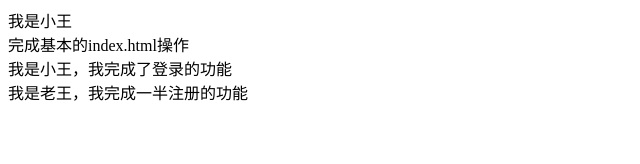
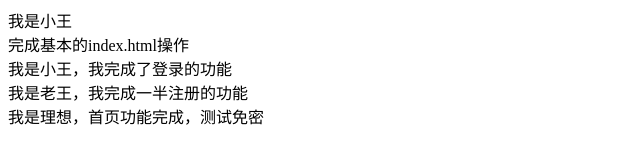
Before and after one commit to li279280274/first, a plain HTML site: page index.html in a window 1280 px wide. Shown: the whole page, without its empty margins (0-640 px from the left). Drawn offline with Linux system fonts and the light colour scheme.

Commit message:
免密提交

```diff
--- a/index.html
+++ b/index.html
@@ -16,6 +16,7 @@
      <div>完成基本的index.html操作</div>
      <div>我是小王，我完成了登录的功能</div>
      <div>我是老王，我完成一半注册的功能</div>
+     <div>我是理想，首页功能完成，测试免密</div>
 
 </body>
 </html>
```
